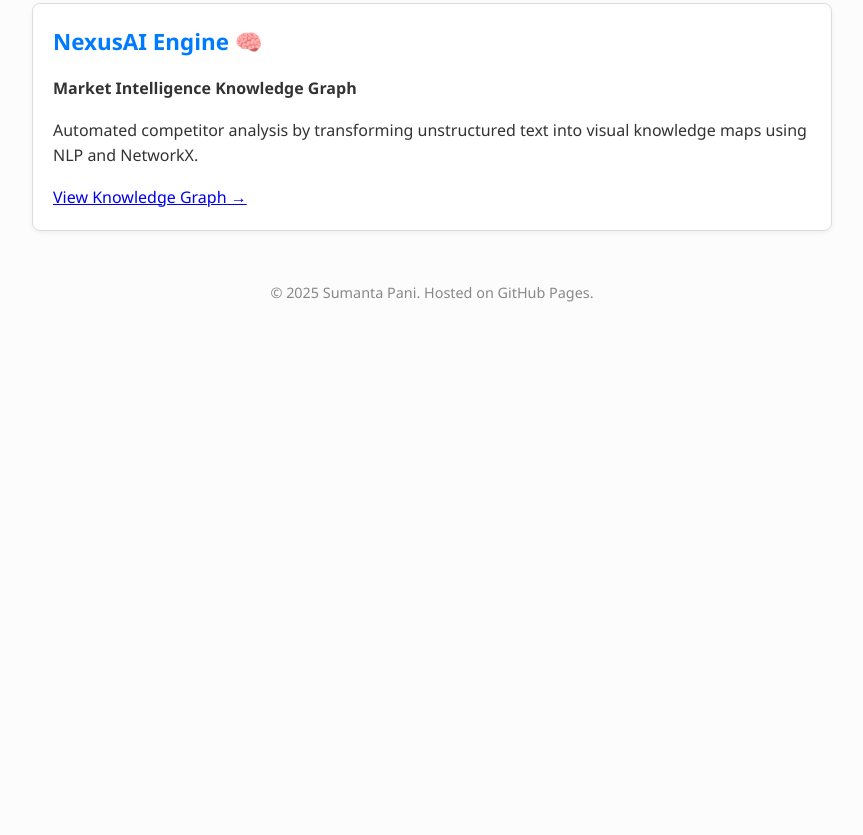
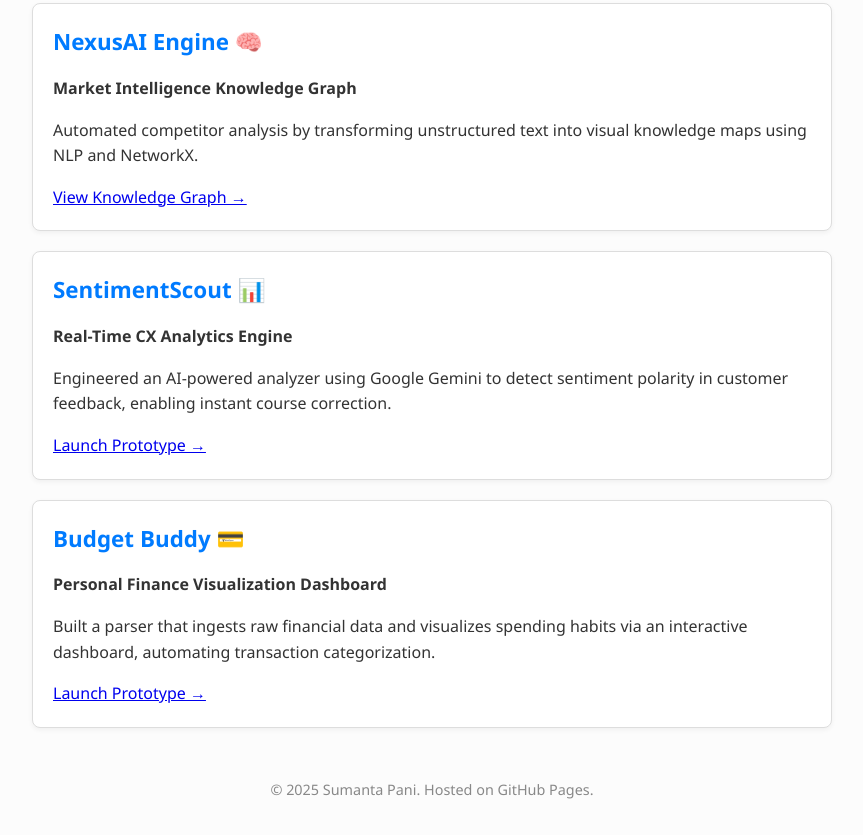
Before and after one commit to mariananakata/sumantapani23.github.io, a plain HTML site: page index.html in a window 1280 px wide. Shown: the part 866-1701 px from the top of the page, without its empty margins (208-1071 px from the left). Before the commit the page ends 1205 px from the top, so only its background shows below. Drawn offline with Linux system fonts and the light colour scheme.

Commit message:
Update LinkedIn link and add project details
Updated LinkedIn profile link and added new project sections.

```diff
--- a/index.html
+++ b/index.html
@@ -14,7 +14,7 @@
       "jobTitle": "AI Product Manager",
       "url": "https://sumantapani.github.io",
       "sameAs": [
-        "https://www.linkedin.com/in/sumanta-pani-ai-product-manager/"
+        "https://www.linkedin.com/in/sumantapani90"
       ],
       "knowsAbout": ["Generative AI", "Product Strategy", "Python", "RBI Compliance", "Fintech"]
     }
@@ -38,7 +38,7 @@
     <header>
         <h1>Sumanta Pani</h1>
         <p class="subtitle">Senior Product Manager | Bridging Operations & Generative AI</p>
-        <a href="https://www.linkedin.com/in/sumanta-pani-ai-product-manager/" class="btn">View LinkedIn Profile</a>
+        <a href="https://www.linkedin.com/in/sumantapani90" class="btn" target="_blank">View LinkedIn Profile</a>
     </header>
 
     <section>
@@ -62,6 +62,21 @@
             <p>Automated competitor analysis by transforming unstructured text into visual knowledge maps using NLP and NetworkX.</p>
             <a href="https://nexus-ai-sumanta.streamlit.app" target="_blank">View Knowledge Graph &rarr;</a>
         </div>
+
+        <div class="project-card">
+            <div class="project-title">SentimentScout 📊</div>
+            <p><strong>Real-Time CX Analytics Engine</strong></p>
+            <p>Engineered an AI-powered analyzer using Google Gemini to detect sentiment polarity in customer feedback, enabling instant course correction.</p>
+            <a href="https://sentiment-scout-sumanta.streamlit.app" target="_blank">Launch Prototype &rarr;</a>
+        </div>
+
+        <div class="project-card">
+            <div class="project-title">Budget Buddy 💳</div>
+            <p><strong>Personal Finance Visualization Dashboard</strong></p>
+            <p>Built a parser that ingests raw financial data and visualizes spending habits via an interactive dashboard, automating transaction categorization.</p>
+            <a href="https://budget-buddy-sumanta.streamlit.app/" target="_blank">Launch Prototype &rarr;</a>
+        </div>
+
     </section>
 
     <footer>
```
